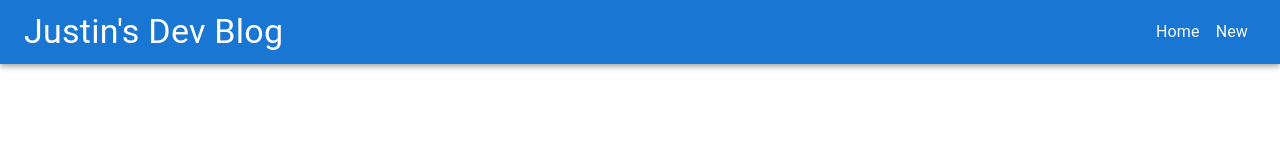
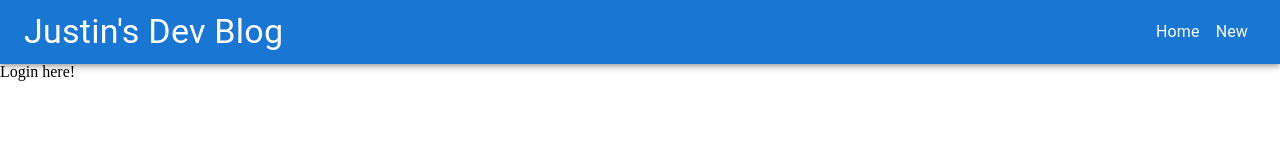
Before and after one commit to justinkim2015/personal-blog, a React (Create React App) app in the folder frontend/: page /admin in a window 1280 px wide. Shown: the top 160 px of the page. Built offline with nearby package versions, Linux system fonts and the light colour scheme.

Commit message:
Create login page

```diff
--- a/frontend/src/RouteSwitch.js
+++ b/frontend/src/RouteSwitch.js
@@ -5,6 +5,7 @@ import App from "./App";
 import NewPost from "./new_post/NewPost";
 import DisplayPost from "./components/DisplayPost";
 import EditPost from "./edit_post/EditPost"
+import Login from "./login/Login";
 
 const RouteSwitch = () => {
   return (
@@ -15,6 +16,7 @@ const RouteSwitch = () => {
         <Route path="/new" element={<NewPost />} />
         <Route path="/posts/:id" element={<DisplayPost />} />
         <Route path="/edit/:id" element={<EditPost />} />
+        <Route path="/admin" element={<Login />} />
       </Routes>
     </BrowserRouter>
   );
--- /dev/null
+++ b/frontend/src/login/Login.js
@@ -0,0 +1,9 @@
+const Login = () => {
+  return (
+    <div>
+      Login here!
+    </div>
+  )
+}
+
+export default Login
```
